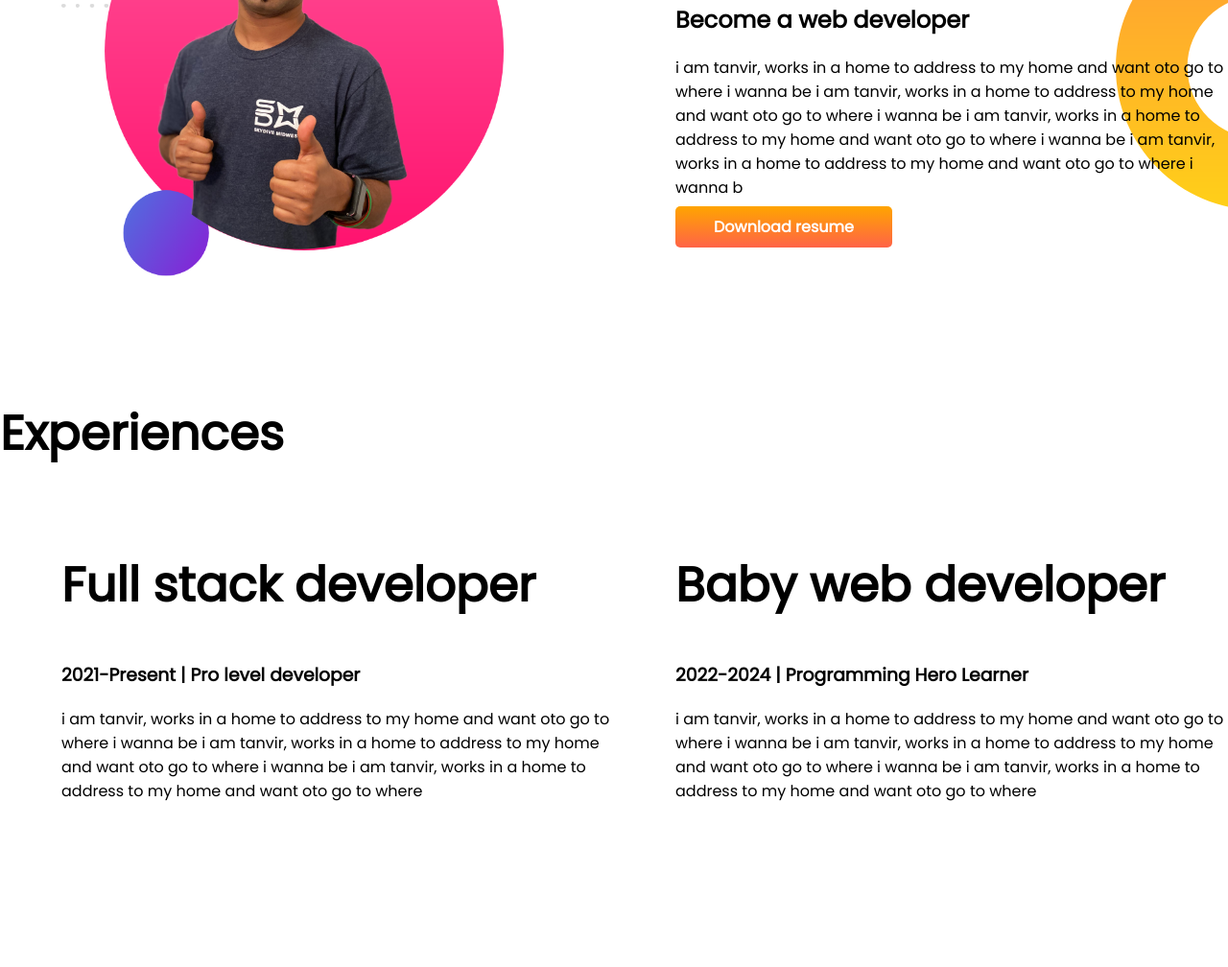
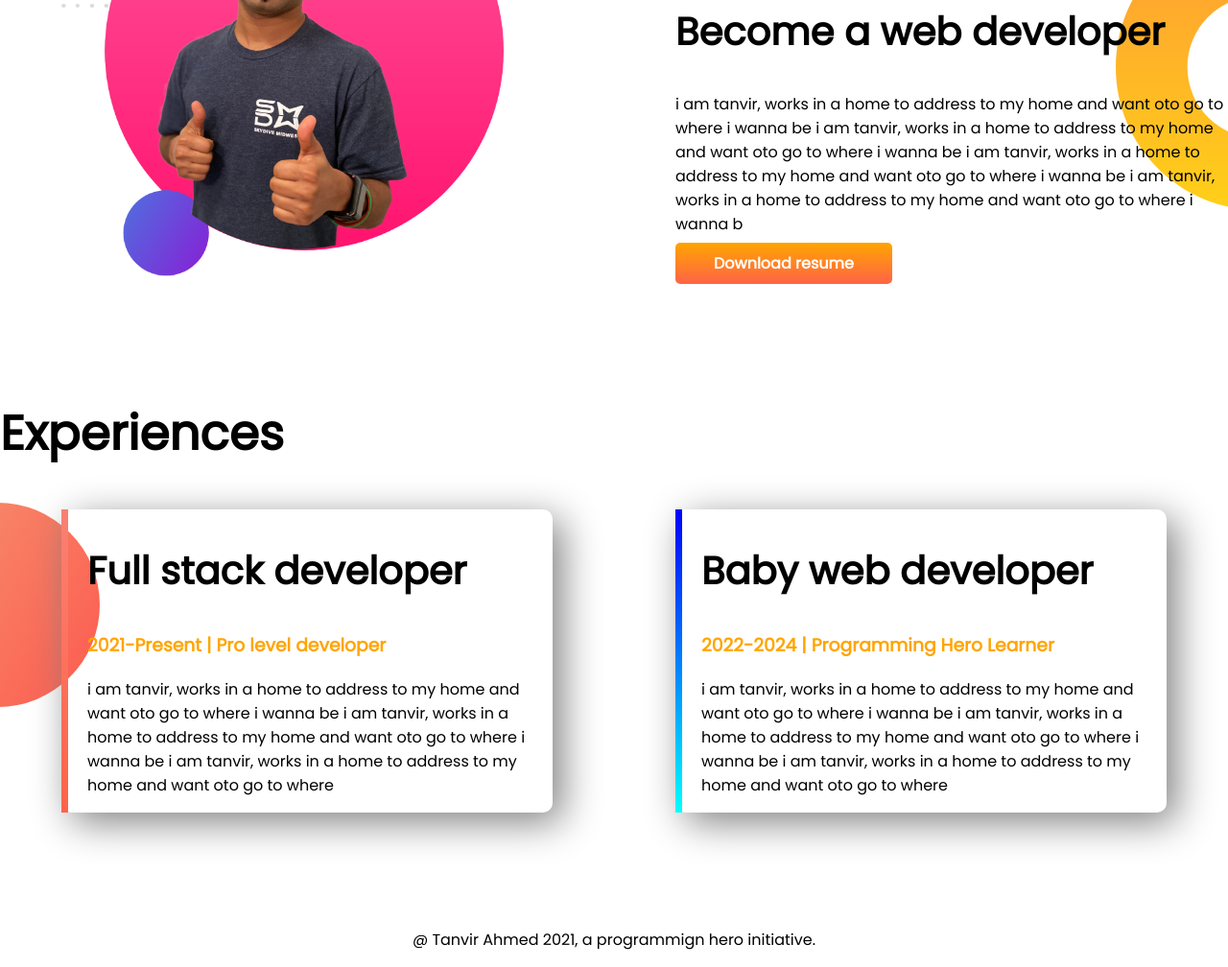
Before and after one commit to tanvir122/developer-portfolio, a plain HTML site: page index.html in a window 1280 px wide. Shown: the part 788-1796 px from the top of the page at 96% size. Before the commit the page ends 1761 px from the top, so only its background shows below. Drawn offline with Linux system fonts and the light colour scheme.

Commit message:
footer added

```diff
--- a/index.html
+++ b/index.html
@@ -39,19 +39,22 @@
        <h1>Experiences</h1>
 
        <div class="flexible-container">
-        <div class="half-width">
-            <h1>Full stack developer</h1>
-            <h3>2021-Present | Pro level developer</h3>
+        <div id="full-stack-experience" class="experience-item">
+            <h2>Full stack developer</h2>
+            <h3 class="orange-color">2021-Present | Pro level developer</h3>
             <p>i am tanvir, works in a home to address to my home and want oto go to where i wanna be i am tanvir, works in a home to address to my home and want oto go to where i wanna be i am tanvir, works in a home to address to my home and want oto go to where</p>
         </div>
-        <div class="half-width">
-            <h1>Baby web developer</h1>
-            <h3>2022-2024 | Programming Hero Learner</h3>
+        <div id="wev-dev-experience" class="experience-item">
+            <h2>Baby web developer</h2>
+            <h3 class="orange-color">2022-2024 | Programming Hero Learner</h3>
             <p>i am tanvir, works in a home to address to my home and want oto go to where i wanna be i am tanvir, works in a home to address to my home and want oto go to where i wanna be i am tanvir, works in a home to address to my home and want oto go to where</p>
         </div>
        </div>
 
    </section>
+   <footer>
+       <p>@ Tanvir Ahmed 2021, a programmign hero initiative.</p>
+   </footer>
 
 </body>
 </html>
--- a/style.css
+++ b/style.css
@@ -5,6 +5,9 @@ body{
 h1{
      font-size: 50px;
     }
+h2{
+    font-size: 40px;
+}
 
 .orange-color{
     color: orange;
@@ -41,3 +44,36 @@ h1{
 
 
 }
+
+.experience-item{
+    width: 40%;
+    margin-left: 5%;
+    margin-right: 5%;
+    padding-left: 20px;
+    padding-right: 20px;
+    border-radius: 10px;
+    box-shadow: 10px 10px 40px gray;
+
+}
+
+.experience-area{
+    background-image: url(images/exp-bg.png);
+    background-repeat: no-repeat;
+    background-position: left;
+}
+
+#wev-dev-experience{
+    border-left: 7px solid;
+    border-image: linear-gradient(blue,cyan);
+    border-image-slice: 1;
+}
+
+#full-stack-experience{
+    border-left: 7px solid;
+    border-image: linear-gradient(salmon,tomato);
+    border-image-slice: 1;
+}
+footer p{
+    text-align: center;
+
+}
```
